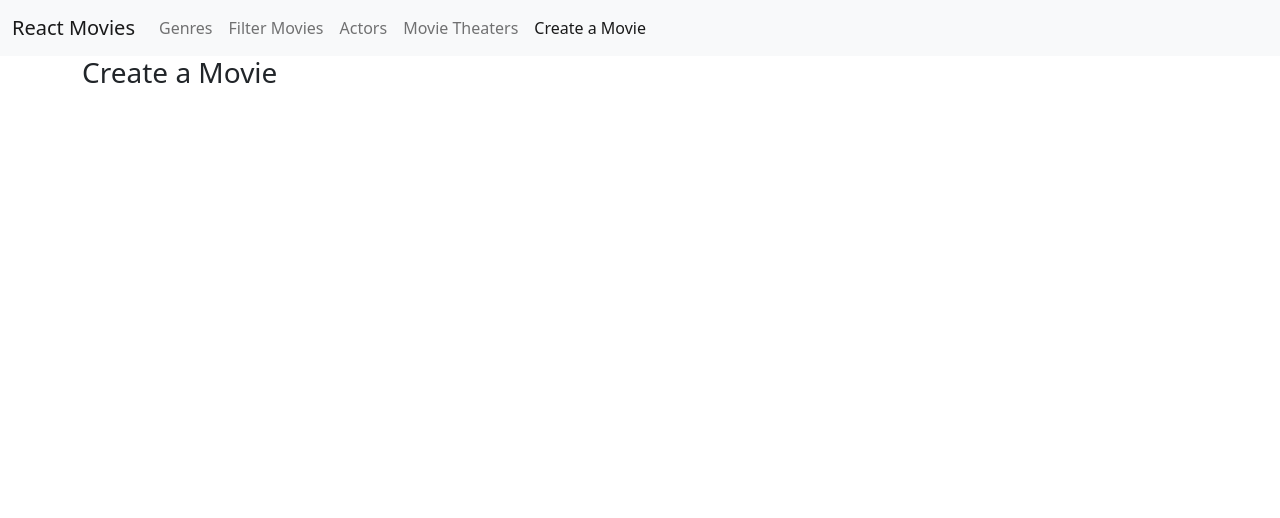
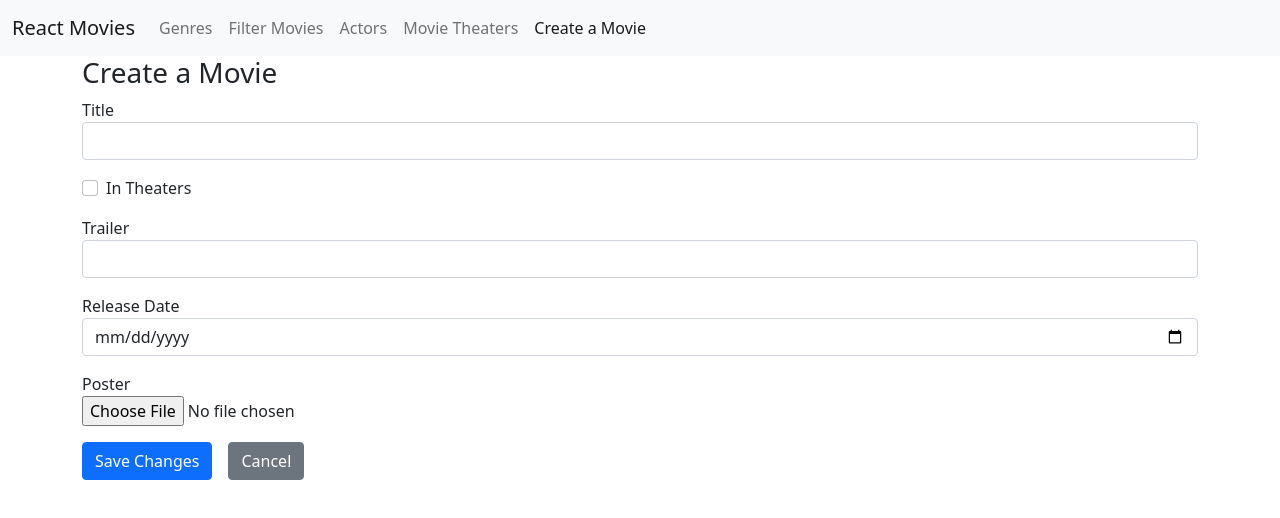
Before and after one commit to gvalluis/react17-core6, a React (Create React App) app: page /movies/create in a window 1280 px wide. Shown: the top 518 px of the page. Built offline with nearby package versions, Linux system fonts and the light colour scheme.

Commit message:
Genre-Movie Form fixes

```diff
--- a/src/genres/GenreForm.tsx
+++ b/src/genres/GenreForm.tsx
@@ -10,7 +10,6 @@ export default function GenreForm(props: genreFromProps) {
         <>
             <Formik initialValues={props.model}
                 onSubmit={props.onSubmit}
-
                 validationSchema={Yup.object({
                     name: Yup.string().required('This field is required').firstLetterUppercase()
                 })}
--- a/src/movies/MovieForm.tsx
+++ b/src/movies/MovieForm.tsx
@@ -11,15 +11,14 @@ import CheckBoxField from '../forms/CheckBoxField';
 export default function MovieForm(props: movieFormProps) {
 
     return (
-        <Formik
-            initialValues={props.model}
+        <>
+            <Formik initialValues={props.model}
                 onSubmit={props.onSubmit}
                 validationSchema={Yup.object({
                     title: Yup.string().required('This field is required').firstLetterUppercase()
                 })}
             >
-            {(formikProps: any) => {
-                debugger;
+                {(formikProps) => (
                     <Form>
                         <TextField displayName="Title" field="title" />
                         <CheckBoxField displayName="In Theaters" field="inTheaters" />
@@ -27,11 +26,15 @@ export default function MovieForm(props: movieFormProps) {
                         <DateField displayName="Release Date" field="releaseDate" />
                         <ImageField displayName="Poster" field="poster" imageUrl={props.model.posterURL} />
 
+
+
                         <Button disabled={formikProps.isSubmitting} type="submit">Save Changes</Button>
                         <Link className="btn btn-secondary" to="/genres">Cancel</Link>
                     </Form>
-            }}
+                )}
+
             </Formik>
+        </>
     )
 }
 
```
Lines whose indentation alone changed are shown as unchanged.
